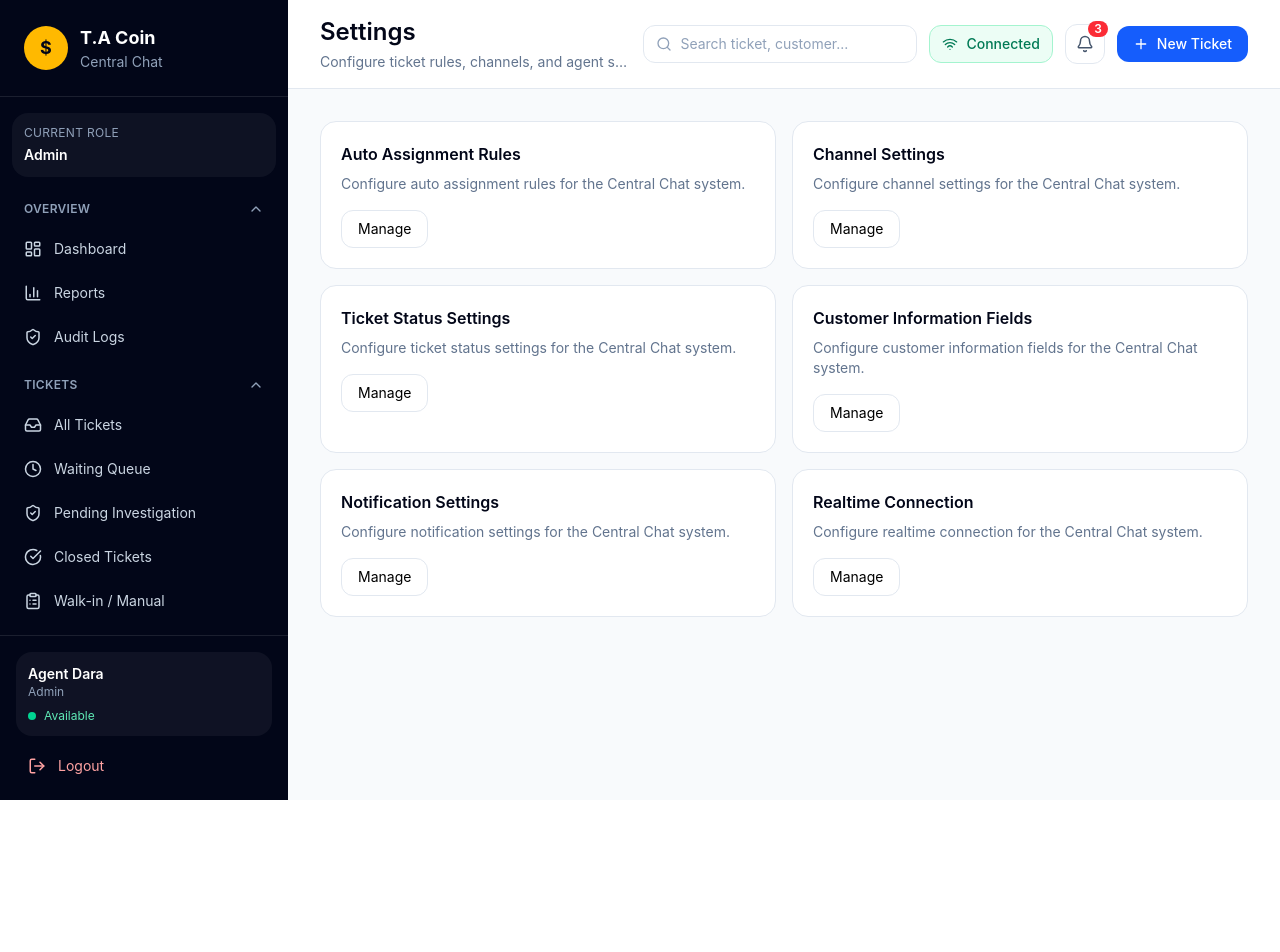
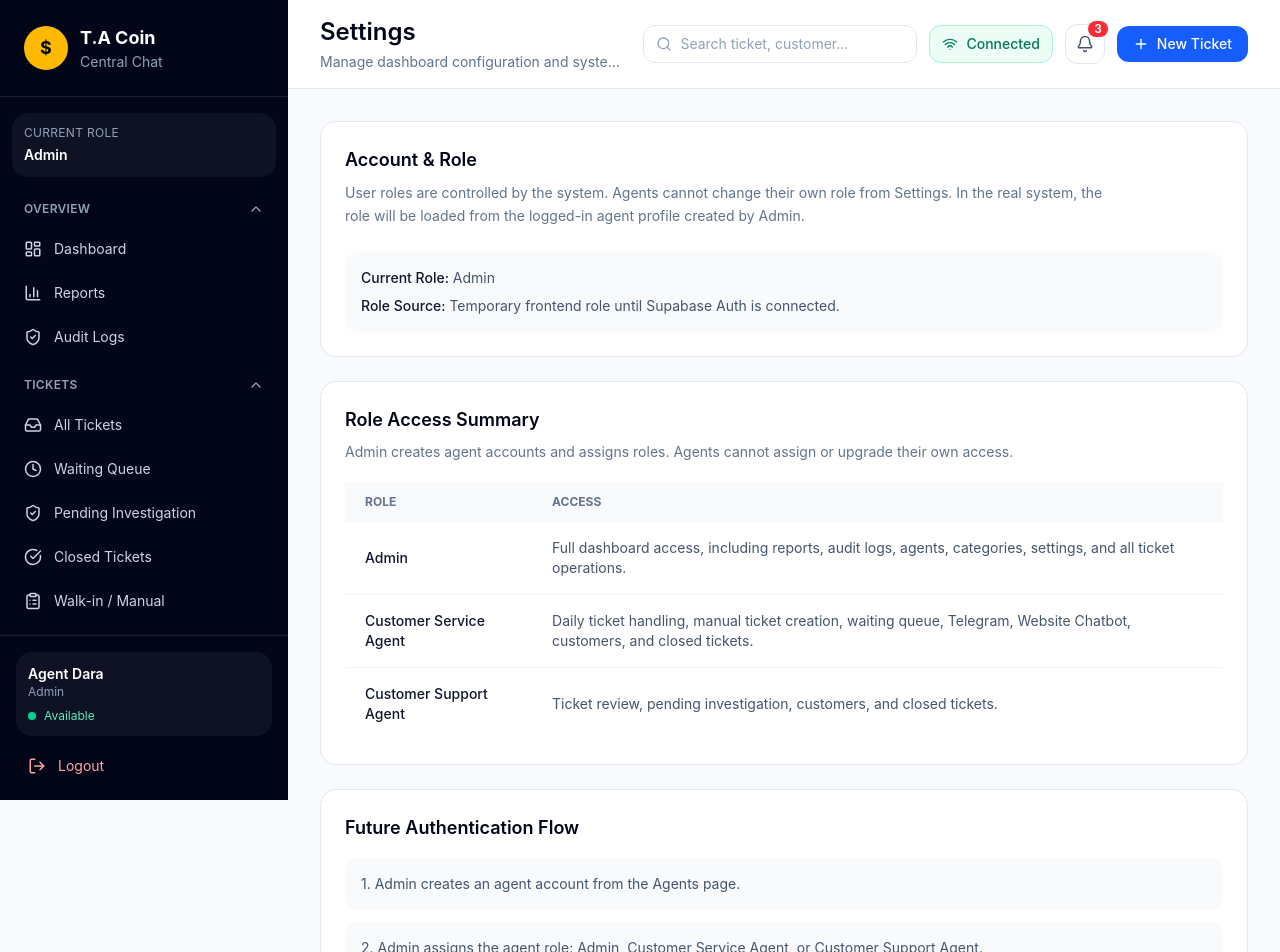
Before and after one commit to TA-COIN-centralchat/ta-central-chat, a React (Vite) app: page /settings in a window 1280 px wide. Shown: the top 952 px of the page. Before the commit the page ends 800 px from the top, so only its background shows below. Built offline with nearby package versions, Linux system fonts and the light colour scheme; no server answers; the database is empty.

Commit message:
Complete central chat dashboard MVP improvements

```diff
--- a/src/components/layout/Sidebar.jsx
+++ b/src/components/layout/Sidebar.jsx
@@ -18,8 +18,7 @@ import {
 } from 'lucide-react';
 import { NavLink } from 'react-router-dom';
 import { getTickets } from '../../services/ticketService';
-
-const currentUserRole = 'Admin';
+import { getCurrentUserRole } from '../../routes/ProtectedRoute';
 
 /*
   Role access plan:
@@ -33,10 +32,6 @@ const currentUserRole = 'Admin';
   Customer Support Agent
   → investigation/support-focused work
 */
-
-const canAccess = (allowedRoles) => {
-  return allowedRoles.includes(currentUserRole);
-};
 
 const buildMenuGroups = (counts) => [
   {
@@ -155,6 +150,8 @@ const buildMenuGroups = (counts) => [
 ];
 
 const Sidebar = ({ open = false, onClose }) => {
+  const currentUserRole = getCurrentUserRole();
+
   const [counts, setCounts] = useState({
     allTickets: 0,
     waitingQueue: 0,
@@ -197,6 +194,10 @@ const Sidebar = ({ open = false, onClose }) => {
 
     loadCounts();
   }, []);
+
+  const canAccess = (allowedRoles) => {
+    return allowedRoles.includes(currentUserRole);
+  };
 
   const menuGroups = buildMenuGroups(counts)
     .map((group) => ({
--- a/src/pages/SettingsPage.jsx
+++ b/src/pages/SettingsPage.jsx
@@ -1,34 +1,119 @@
 import DashboardLayout from '../components/layout/DashboardLayout';
+import { getCurrentUserRole } from '../routes/ProtectedRoute';
 
 const SettingsPage = () => {
+  const currentUserRole = getCurrentUserRole();
+
   return (
     <DashboardLayout
       title="Settings"
-      description="Configure ticket rules, channels, and agent settings."
+      description="Manage dashboard configuration and system information."
     >
-      <div className="grid gap-4 lg:grid-cols-2">
-        {[
-          'Auto Assignment Rules',
-          'Channel Settings',
-          'Ticket Status Settings',
-          'Customer Information Fields',
-          'Notification Settings',
-          'Realtime Connection',
-        ].map((title) => (
-          <div
-            key={title}
-            className="rounded-2xl border border-slate-200 bg-white p-5"
-          >
-            <h2 className="font-semibold text-slate-950">{title}</h2>
-            <p className="mt-2 text-sm text-slate-500">
-              Configure {title.toLowerCase()} for the Central Chat system.
-            </p>
+      <div className="space-y-6">
+        <section className="rounded-2xl border border-slate-200 bg-white p-6">
+          <h2 className="text-lg font-semibold text-slate-950">
+            Account & Role
+          </h2>
 
-            <button className="mt-4 rounded-xl border border-slate-200 px-4 py-2 text-sm hover:bg-slate-50">
-              Manage
-            </button>
+          <p className="mt-2 max-w-3xl text-sm leading-relaxed text-slate-500">
+            User roles are controlled by the system. Agents cannot change their
+            own role from Settings. In the real system, the role will be loaded
+            from the logged-in agent profile created by Admin.
+          </p>
+
+          <div className="mt-6 rounded-xl bg-slate-50 p-4 text-sm text-slate-600">
+            <div>
+              <span className="font-medium text-slate-900">Current Role:</span>{' '}
+              {currentUserRole}
+            </div>
+
+            <div className="mt-2">
+              <span className="font-medium text-slate-900">Role Source:</span>{' '}
+              Temporary frontend role until Supabase Auth is connected.
+            </div>
           </div>
-        ))}
+        </section>
+
+        <section className="rounded-2xl border border-slate-200 bg-white p-6">
+          <h2 className="text-lg font-semibold text-slate-950">
+            Role Access Summary
+          </h2>
+
+          <p className="mt-2 text-sm text-slate-500">
+            Admin creates agent accounts and assigns roles. Agents cannot assign
+            or upgrade their own access.
+          </p>
+
+          <div className="mt-5 overflow-x-auto">
+            <table className="w-full text-left text-sm">
+              <thead className="bg-slate-50 text-xs uppercase text-slate-500">
+                <tr>
+                  <th className="px-5 py-3">Role</th>
+                  <th className="px-5 py-3">Access</th>
+                </tr>
+              </thead>
+
+              <tbody className="divide-y divide-slate-100">
+                <tr>
+                  <td className="px-5 py-4 font-medium text-slate-900">
+                    Admin
+                  </td>
+                  <td className="px-5 py-4 text-slate-600">
+                    Full dashboard access, including reports, audit logs,
+                    agents, categories, settings, and all ticket operations.
+                  </td>
+                </tr>
+
+                <tr>
+                  <td className="px-5 py-4 font-medium text-slate-900">
+                    Customer Service Agent
+                  </td>
+                  <td className="px-5 py-4 text-slate-600">
+                    Daily ticket handling, manual ticket creation, waiting
+                    queue, Telegram, Website Chatbot, customers, and closed
+                    tickets.
+                  </td>
+                </tr>
+
+                <tr>
+                  <td className="px-5 py-4 font-medium text-slate-900">
+                    Customer Support Agent
+                  </td>
+                  <td className="px-5 py-4 text-slate-600">
+                    Ticket review, pending investigation, customers, and closed
+                    tickets.
+                  </td>
+                </tr>
+              </tbody>
+            </table>
+          </div>
+        </section>
+
+        <section className="rounded-2xl border border-slate-200 bg-white p-6">
+          <h2 className="text-lg font-semibold text-slate-950">
+            Future Authentication Flow
+          </h2>
+
+          <div className="mt-4 space-y-3 text-sm text-slate-600">
+            <div className="rounded-xl bg-slate-50 p-4">
+              1. Admin creates an agent account from the Agents page.
+            </div>
+
+            <div className="rounded-xl bg-slate-50 p-4">
+              2. Admin assigns the agent role: Admin, Customer Service Agent, or
+              Customer Support Agent.
+            </div>
+
+            <div className="rounded-xl bg-slate-50 p-4">
+              3. Agent logs in using Supabase Auth.
+            </div>
+
+            <div className="rounded-xl bg-slate-50 p-4">
+              4. System reads the saved role from the agent profile and controls
+              sidebar/routes automatically.
+            </div>
+          </div>
+        </section>
       </div>
     </DashboardLayout>
   );
--- a/src/routes/ProtectedRoute.jsx
+++ b/src/routes/ProtectedRoute.jsx
@@ -1,23 +1,24 @@
 import { ShieldAlert } from 'lucide-react';
 
-export const currentUserRole = 'Admin';
+export const DEFAULT_ROLE = 'Admin';
 
-// Later this role should come from Supabase Auth / logged-in agent profile.
-// Test roles:
-// export const currentUserRole = 'Customer Service Agent';
-// export const currentUserRole = 'Customer Support Agent';
+// eslint-disable-next-line react-refresh/only-export-components
+export const getCurrentUserRole = () => {
+  return localStorage.getItem('currentUserRole') || DEFAULT_ROLE;
+};
 
 const ProtectedRoute = ({ allowedRoles, children }) => {
+  const currentUserRole = getCurrentUserRole();
   const hasAccess = allowedRoles.includes(currentUserRole);
 
   if (!hasAccess) {
-    return <AccessDenied allowedRoles={allowedRoles} />;
+    return <AccessDenied allowedRoles={allowedRoles} currentUserRole={currentUserRole} />;
   }
 
   return children;
 };
 
-const AccessDenied = ({ allowedRoles }) => {
+const AccessDenied = ({ allowedRoles, currentUserRole }) => {
   return (
     <div className="min-h-screen bg-slate-50 p-6 lg:p-10">
       <div className="mx-auto max-w-2xl rounded-2xl border border-slate-200 bg-white p-8 text-center">
```
